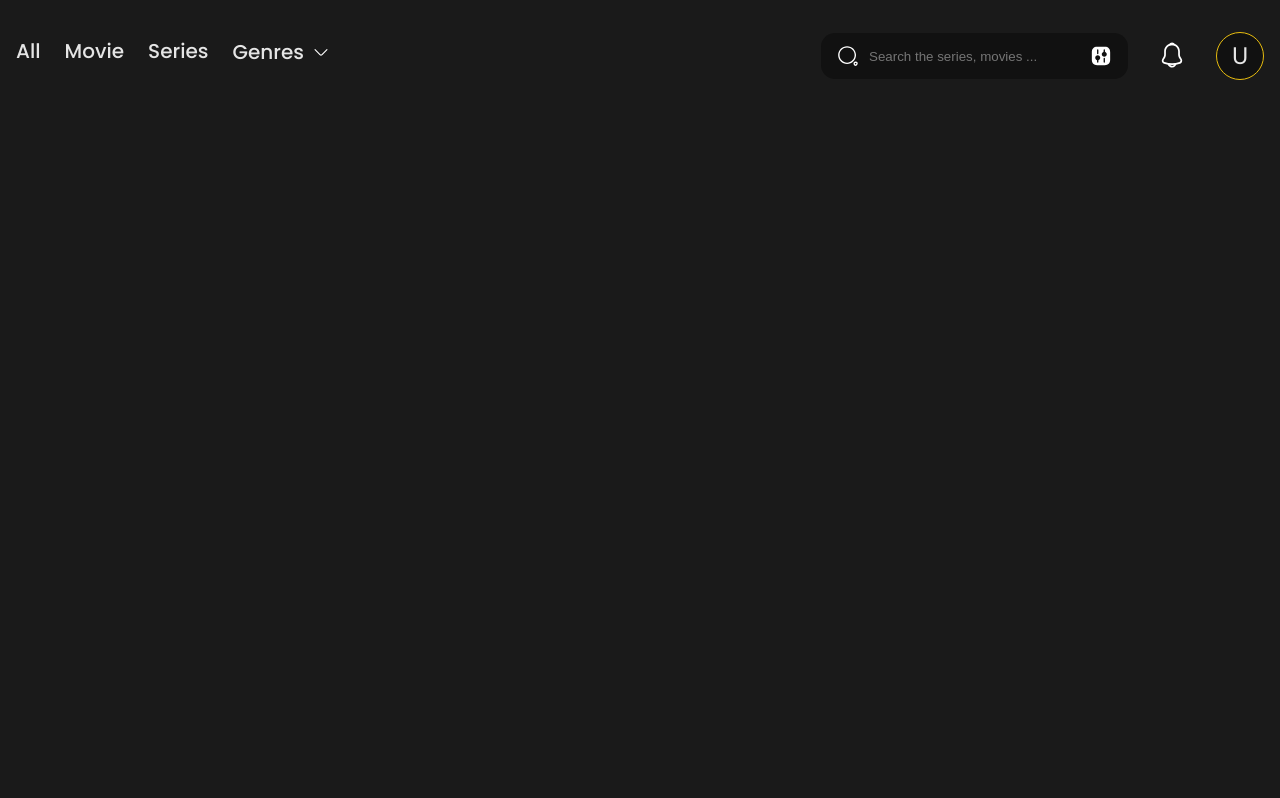
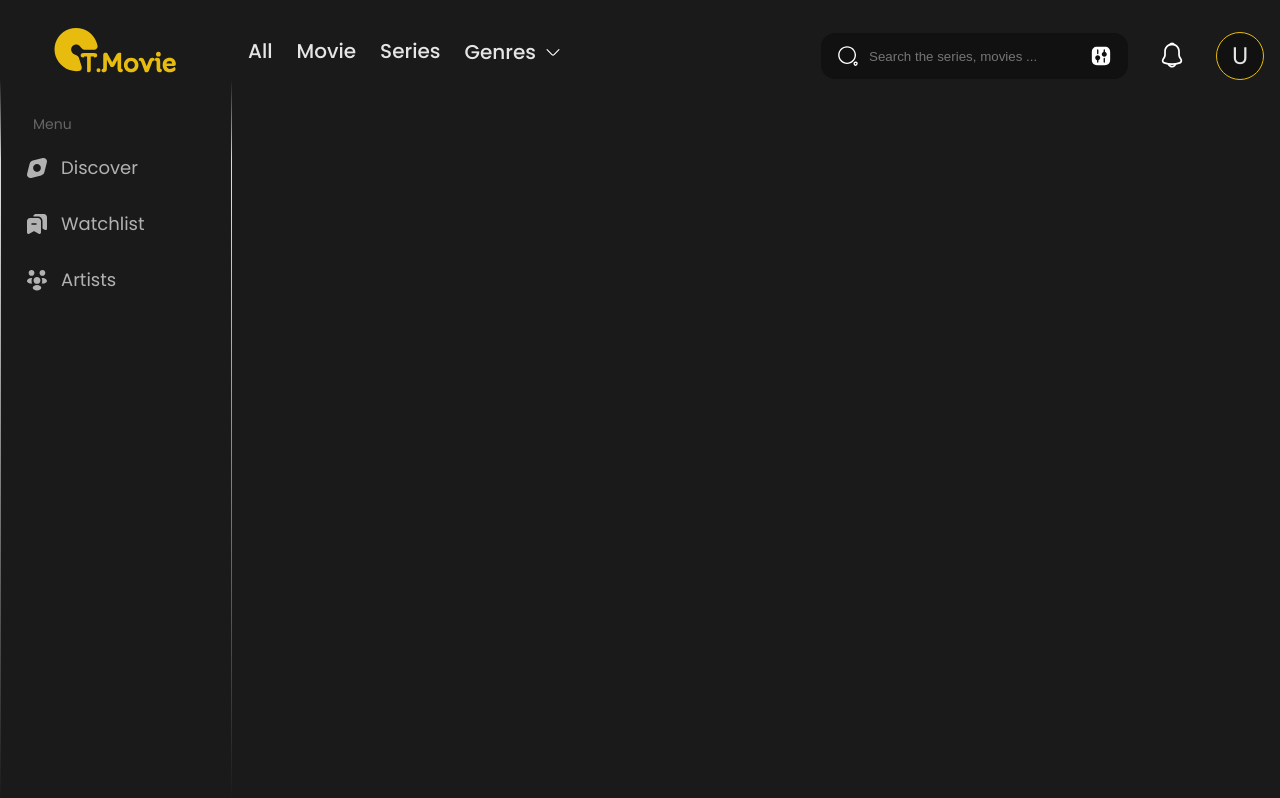
Before and after one commit to sKITggge/film-catalog, a Vue app: page / in a window 1280 px wide. Built offline with nearby package versions, Linux system fonts and the light colour scheme.

Commit message:
feature(layout): create sidebar component

```diff
--- a/src/components/MainHeader.vue
+++ b/src/components/MainHeader.vue
@@ -35,15 +35,18 @@ export default {
         </li>
       </ul>
     </nav>
+
     <div class="header__side-links">
       <div class="header__search">
         <IconMagnifyingGlass />
         <input type="text" placeholder="Search the series, movies ..." />
         <IconOptions />
       </div>
+
       <button class="header__notifications">
         <IconNotifications />
       </button>
+
       <a class="header__profile-link" href="#">
         <span>U</span>
       </a>
--- /dev/null
+++ b/src/components/MainSidebar.vue
@@ -0,0 +1,121 @@
+<script>
+import IconDiscover from "@/components/icons/IconDiscover.vue";
+import IconWatchlist from "@/components/icons/IconWatchlist.vue";
+import IconArtists from "@/components/icons/IconArtists.vue";
+
+export default {
+  components: { IconArtists, IconWatchlist, IconDiscover },
+  data() {
+    return {
+      links: [
+        { label: "Discover", href: "#", icon: IconDiscover },
+        { label: "Watchlist", href: "#", icon: IconWatchlist },
+        { label: "Artists", href: "#", icon: IconArtists },
+      ],
+    };
+  },
+};
+</script>
+
+<template>
+  <aside class="sidebar">
+    <a href="/">
+      <img class="sidebar__logo" src="../assets/logo.svg" alt="logo" />
+    </a>
+
+    <h2 class="sidebar__title">Menu</h2>
+
+    <nav>
+      <ul class="sidebar__links">
+        <li class="sidebar__links_item" v-for="link in links" :key="link.href">
+          <a :href="link.href">
+            <component class="sidebar__links_icon" :is="link.icon" />
+            <span>{{ link.label }}</span>
+          </a>
+        </li>
+      </ul>
+    </nav>
+  </aside>
+</template>
+
+<style scoped>
+.sidebar {
+  height: 100vh;
+  border-right: 1px solid;
+  border-left: 1px solid;
+  border-image: linear-gradient(
+      to bottom,
+      transparent 10%,
+      #d9d9d9 20%,
+      #d9d9d9 25%,
+      transparent 100%
+    )
+    1;
+}
+
+.sidebar__logo {
+  margin: var(--space-4) var(--space-7);
+}
+
+.sidebar__title {
+  padding-left: var(--space-5);
+  font-size: 14px;
+  color: var(--color-neutral-60);
+}
+
+.sidebar__links {
+  list-style: none;
+  padding-left: 0;
+}
+
+.sidebar__links_icon {
+  width: var(--space-4);
+  height: var(--space-4);
+  fill: var(--color-neutral-30);
+  transition: fill 0.2s ease-in;
+}
+
+.sidebar__links_item {
+  position: relative;
+  font-size: 18px;
+  font-weight: 500;
+  color: var(--color-neutral-30);
+  padding: var(--space-1) var(--space-4);
+  margin: var(--space-3) 0;
+  transition: color 0.2s ease-in;
+}
+
+.sidebar__links_item:hover {
+  color: var(--color-primary-60);
+}
+
+.sidebar__links_item:hover .sidebar__links_icon {
+  fill: var(--color-primary-60);
+}
+
+.sidebar__links_item::before {
+  content: "";
+  position: absolute;
+  top: 0;
+  left: 0;
+  width: 6px;
+  height: 100%;
+  border-top-right-radius: 32px;
+  border-bottom-right-radius: 32px;
+  background-color: var(--color-neutral-90);
+  transition: background-color 0.2s ease-in;
+}
+
+.sidebar__links_item:hover::before {
+  background-color: var(--color-primary-60);
+}
+
+.sidebar__links_item a {
+  display: flex;
+  gap: var(--space-2);
+  align-items: center;
+
+  text-decoration: none;
+  color: inherit;
+}
+</style>
--- /dev/null
+++ b/src/components/icons/IconArtists.vue
@@ -0,0 +1,28 @@
+<template>
+  <svg
+    width="64"
+    height="64"
+    viewBox="0 0 64 64"
+    fill="none"
+    xmlns="http://www.w3.org/2000/svg"
+  >
+    <path
+      d="M46.7507 20.7202C46.564 20.6935 46.3773 20.6935 46.1907 20.7202C42.0573 20.5868 38.7773 17.2002 38.7773 13.0402C38.7773 8.80016 42.2173 5.3335 46.484 5.3335C50.724 5.3335 54.1907 8.7735 54.1907 13.0402C54.164 17.2002 50.884 20.5868 46.7507 20.7202Z"
+    />
+    <path
+      d="M55.439 39.2001C52.4523 41.2001 48.2656 41.9468 44.399 41.4401C45.4123 39.2534 45.9456 36.8268 45.9723 34.2668C45.9723 31.6001 45.3856 29.0668 44.2656 26.8534C48.2123 26.3201 52.399 27.0668 55.4123 29.0668C59.6256 31.8401 59.6256 36.4001 55.439 39.2001Z"
+    />
+    <path
+      d="M17.177 20.7202C17.3637 20.6935 17.5503 20.6935 17.737 20.7202C21.8703 20.5868 25.1503 17.2002 25.1503 13.0402C25.1503 8.7735 21.7103 5.3335 17.4437 5.3335C13.2037 5.3335 9.76367 8.7735 9.76367 13.0402C9.76367 17.2002 13.0437 20.5868 17.177 20.7202Z"
+    />
+    <path
+      d="M17.4631 34.2668C17.4631 36.8534 18.0231 39.3068 19.0364 41.5201C15.2764 41.9201 11.3564 41.1201 8.47641 39.2268C4.26307 36.4268 4.26307 31.8668 8.47641 29.0668C11.3297 27.1468 15.3564 26.3734 19.1431 26.8001C18.0497 29.0401 17.4631 31.5734 17.4631 34.2668Z"
+    />
+    <path
+      d="M32.3227 42.32C32.1094 42.2933 31.8694 42.2933 31.6294 42.32C26.7227 42.16 22.8027 38.1333 22.8027 33.1733C22.8294 28.1067 26.9094 24 32.0027 24C37.0694 24 41.1761 28.1067 41.1761 33.1733C41.1494 38.1333 37.2561 42.16 32.3227 42.32Z"
+    />
+    <path
+      d="M23.6587 47.84C19.632 50.5334 19.632 54.96 23.6587 57.6267C28.2453 60.6934 35.7653 60.6934 40.352 57.6267C44.3787 54.9334 44.3787 50.5067 40.352 47.84C35.792 44.7734 28.272 44.7734 23.6587 47.84Z"
+    />
+  </svg>
+</template>
--- /dev/null
+++ b/src/components/icons/IconDiscover.vue
@@ -0,0 +1,13 @@
+<template>
+  <svg
+    width="64"
+    height="64"
+    viewBox="0 0 64 64"
+    fill="none"
+    xmlns="http://www.w3.org/2000/svg"
+  >
+    <path
+      d="M55.943 8.05312C53.623 5.73312 50.343 4.82645 47.1697 5.62645L21.0364 12.1598C16.6364 13.2531 13.2497 16.6665 12.1564 21.0398L5.62304 47.1998C4.82304 50.3731 5.7297 53.6531 8.0497 55.9731C9.8097 57.7064 12.1297 58.6665 14.5297 58.6665C15.2764 58.6665 16.0497 58.5864 16.7964 58.3731L42.9564 51.8398C47.3297 50.7465 50.743 47.3598 51.8364 42.9598L58.3697 16.7998C59.1697 13.6265 58.263 10.3465 55.943 8.05312ZM31.9964 42.3465C26.2897 42.3465 21.6497 37.7065 21.6497 31.9998C21.6497 26.2931 26.2897 21.6531 31.9964 21.6531C37.703 21.6531 42.343 26.2931 42.343 31.9998C42.343 37.7065 37.703 42.3465 31.9964 42.3465Z"
+    />
+  </svg>
+</template>
--- /dev/null
+++ b/src/components/icons/IconWatchlist.vue
@@ -0,0 +1,16 @@
+<template>
+  <svg
+    width="64"
+    height="64"
+    viewBox="0 0 64 64"
+    fill="none"
+    xmlns="http://www.w3.org/2000/svg"
+  >
+    <path
+      d="M58.6656 13.6268V43.9202C58.6656 47.7868 55.8923 49.4135 52.5056 47.5468L47.3589 44.6668C46.9323 44.4268 46.6656 43.9735 46.6656 43.4935V23.9735C46.6656 17.2002 41.1456 11.6802 34.3723 11.6802H23.5189C22.5323 11.6802 21.8389 10.6402 22.2923 9.78683C23.6789 7.14683 26.4523 5.3335 29.6256 5.3335H50.3723C54.9323 5.3335 58.6656 9.06683 58.6656 13.6268Z"
+    />
+    <path
+      d="M34.372 15.6802H13.6254C9.06536 15.6802 5.33203 19.4135 5.33203 23.9735V54.2668C5.33203 58.1335 8.10536 59.7602 11.492 57.8935L21.972 52.0535C23.092 51.4402 24.9054 51.4402 26.0254 52.0535L36.5054 57.8935C39.892 59.7602 42.6654 58.1335 42.6654 54.2668V23.9735C42.6654 19.4135 38.932 15.6802 34.372 15.6802ZM29.332 34.0002H18.6654C17.572 34.0002 16.6654 33.0935 16.6654 32.0002C16.6654 30.9068 17.572 30.0002 18.6654 30.0002H29.332C30.4254 30.0002 31.332 30.9068 31.332 32.0002C31.332 33.0935 30.4254 34.0002 29.332 34.0002Z"
+    />
+  </svg>
+</template>
--- a/src/views/HomeView.vue
+++ b/src/views/HomeView.vue
@@ -1,15 +1,26 @@
 <script>
 import MainHeader from "@/components/MainHeader.vue";
+import MainSidebar from "@/components/MainSidebar.vue";
 
 export default {
   components: {
+    MainSidebar,
     MainHeader,
   },
 };
 </script>
 
 <template>
-  <MainHeader />
+  <div class="container">
+    <MainSidebar />
+    <MainHeader />
+  </div>
 </template>
 
-<style scoped></style>
+<style scoped>
+.container {
+  display: grid;
+  grid-template-columns: 1fr 6fr;
+  align-items: start;
+}
+</style>
```
Also changed, not shown: src/assets/logo.svg.
